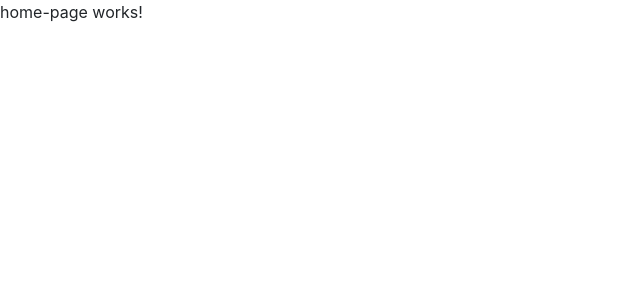
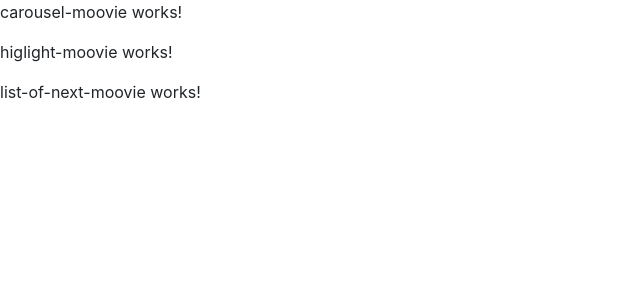
Before and after one commit to assist-software/Internship-2019-Front-end-Angular, an Angular app: page / in a window 1280 px wide. Shown: the top 300 px of the page, without its empty margins (0-640 px from the left). Built offline with nearby package versions, Linux system fonts and the light colour scheme.

Commit message:
Added components to homepage

```diff
--- a/src/app/homePage/home-page/home-page.component.html
+++ b/src/app/homePage/home-page/home-page.component.html
@@ -1 +1,3 @@
-<p>home-page works!</p>
+<app-carousel-moovie></app-carousel-moovie>
+<app-higlight-moovie></app-higlight-moovie>
+<app-list-of-next-moovie></app-list-of-next-moovie>
```
